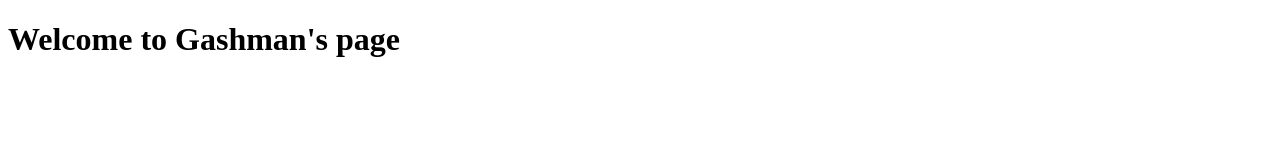
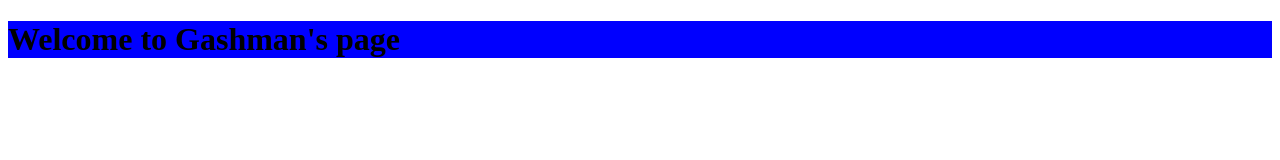
Before and after one commit to gashman878/gashman878.github.io, a plain HTML site: page index.html in a window 1280 px wide. Drawn offline with Linux system fonts and the light colour scheme.

Commit message:
Add style

```diff
--- a/index.html
+++ b/index.html
@@ -4,6 +4,6 @@
         <title>My site!</title>
     </head>
     <body>
-        <h1>Welcome to Gashman's page</h1>
+        <h1 style="background-color:blue">Welcome to Gashman's page</h1>
     </body>
 </html>
```
